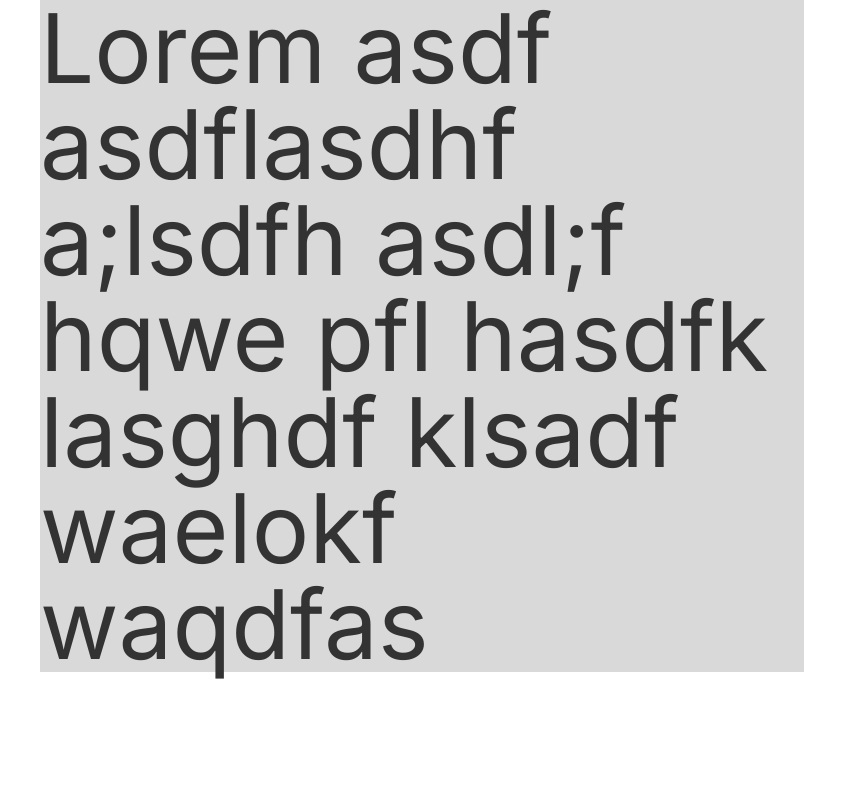
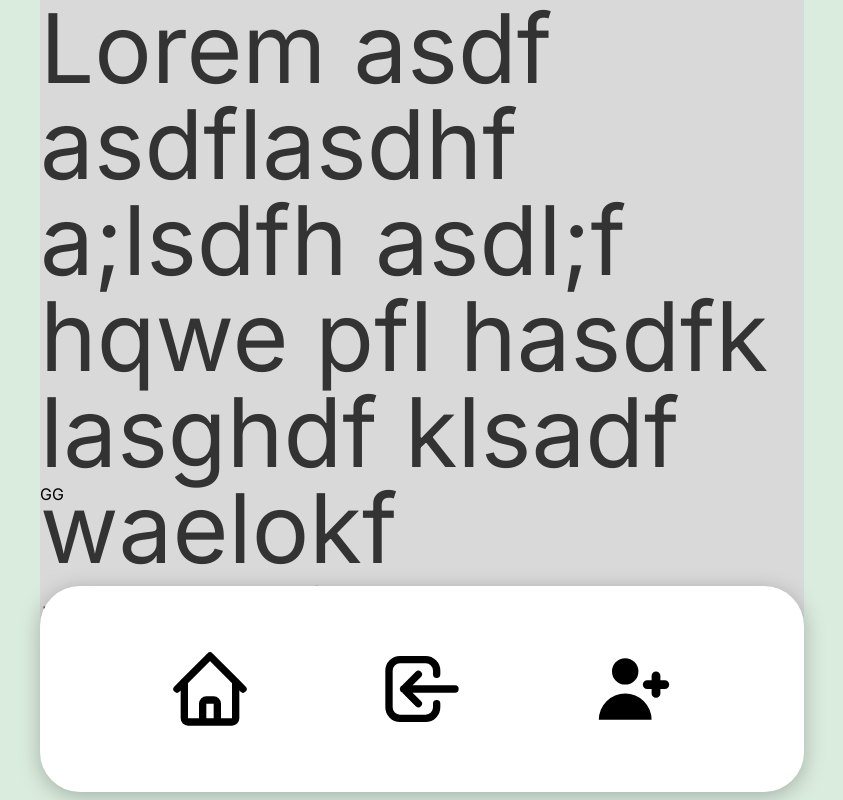
Before and after one commit to neilhsmith/accountable, a Next.js app in the folder accountable-next/: page / in a window 1280 px wide. Shown: the whole page, without its empty margins (218-1061 px from the left). Built offline with nearby package versions, Linux system fonts and the light colour scheme.

Commit message:
wip: nav

```diff
--- /dev/null
+++ b/accountable-next/src/features/app/layout.tsx
@@ -0,0 +1,26 @@
+import { PropsWithChildren } from "react"
+import classNames from "classnames"
+import Nav from "@/features/nav/nav"
+
+/**
+ * Wraps all pages and sets the header, nav, and page background color.
+ * @param bgColor A Tailwind background-color class. Take care to use the actual class name when setting this so that
+ * Tailwind's dyanmic class names. - https://tailwindcss.com/docs/content-configuration#dynamic-class-names
+ */
+const Layout = ({
+  bgColor,
+  children,
+}: PropsWithChildren<{
+  bgColor?: string
+}>) => {
+  return (
+    <div className={classNames(bgColor, "relative min-h-screen")}>
+      <div className="container absolute bottom-2 inset-x-0">
+        <Nav />
+      </div>
+      <div className="container">{children}</div>
+    </div>
+  )
+}
+
+export default Layout
--- /dev/null
+++ b/accountable-next/src/features/nav/background.tsx
@@ -0,0 +1,33 @@
+import { motion } from "framer-motion"
+
+const paths = {
+  square:
+    "M0 0 L 25 0 C38 0 38 0 50 0 C63 0 62 0 75 0 L 100 0 L 100 27 L 0 27 Z",
+  notched:
+    "M0 0 L 25 0 C38 0 38 8 50 8 C63 8 62 0 75 0 L 100 0 L 100 27 L 0 27 Z",
+}
+
+const NavBackground = ({ type = "square" }: { type?: keyof typeof paths }) => {
+  console.log("type", type)
+  return (
+    <svg
+      viewBox="0 0 100 27"
+      className="fill-white rounded md:rounded-lg lg:rounded-xl drop-shadow transform-gpu"
+      xmlns="http://www.w3.org/2000/svg"
+    >
+      <g>
+        <motion.path
+          animate={{
+            d: paths[type],
+          }}
+          transition={{
+            type: "spring",
+            bounce: 0.75,
+          }}
+        />
+      </g>
+    </svg>
+  )
+}
+
+export default NavBackground
--- /dev/null
+++ b/accountable-next/src/features/nav/link.tsx
@@ -0,0 +1,19 @@
+import { IconType } from "react-icons"
+
+export type NavLinkProps = {
+  href: string
+  icon: IconType
+  label: string
+}
+
+const NavLink = ({ href, icon, label }: NavLinkProps) => {
+  const Icon = icon
+
+  return (
+    <div className="flex justify-center">
+      <Icon className="h-full w-3/4 max-w-[3rem] sm:max-w-[4rem] md:max-w-[5rem] lg:max-w-[5.5rem]" />
+    </div>
+  )
+}
+
+export default NavLink
--- /dev/null
+++ b/accountable-next/src/features/nav/list.tsx
@@ -0,0 +1,15 @@
+import NavLink, { NavLinkProps } from "./link"
+
+const NavList = ({ items }: { items: NavLinkProps[] }) => {
+  return (
+    <ul className="flex items-center justify-evenly">
+      {items.map((item) => (
+        <li key={item.label} className="grow">
+          <NavLink href={item.href} icon={item.icon} label={item.label} />
+        </li>
+      ))}
+    </ul>
+  )
+}
+
+export default NavList
--- /dev/null
+++ b/accountable-next/src/features/nav/nav.tsx
@@ -0,0 +1,100 @@
+import { useState } from "react"
+import {
+  HiCog,
+  HiOutlineLogin,
+  HiOutlineLogout,
+  HiOutlineViewList,
+  HiOutlineHome,
+  HiUserAdd,
+} from "react-icons/hi"
+import { motion } from "framer-motion"
+import NavBackground from "./background"
+import NavList from "./list"
+
+const NAV_ITEMS = [
+  {
+    href: "/",
+    label: "Home",
+    menus: ["LOGGED_IN", "LOGGED_OUT"],
+    icon: HiOutlineHome,
+  },
+  {
+    href: "/login",
+    label: "Login",
+    menus: ["LOGGED_OUT"],
+    icon: HiOutlineLogin,
+  },
+  {
+    href: "/logout",
+    label: "Logout",
+    menus: ["LOGGED_IN"],
+    icon: HiOutlineLogout,
+  },
+  {
+    href: "/register",
+    label: "Register",
+    menus: ["LOGGED_OUT"],
+    icon: HiUserAdd,
+  },
+  {
+    href: "/settings",
+    label: "Settings",
+    menus: ["LOGGED_IN"],
+    icon: HiCog,
+  },
+  {
+    href: "/dashboard",
+    label: "Dashboard",
+    menus: ["LOGGED_IN"],
+    icon: HiOutlineViewList,
+  },
+]
+
+const listMovementVariants = {
+  square: {
+    y: 0,
+    transition: {
+      delay: 0.1,
+    },
+  },
+  notched: {
+    y: 16,
+    transition: {
+      delay: 0.025,
+    },
+  },
+}
+
+const Nav = () => {
+  const [bgType, setBgType] = useState<"notched" | "square">("square")
+
+  // TODO: will be determined by auth & bgType will then be determined by auth and current day's list status
+  const menu: "LOGGED_IN" | "LOGGED_OUT" = "LOGGED_OUT"
+  const menuItems = NAV_ITEMS.filter((item) => item.menus.includes(menu))
+
+  return (
+    <>
+      <div className="mb-20">
+        <button
+          onClick={() => setBgType(bgType === "square" ? "notched" : "square")}
+        >
+          GG
+        </button>
+      </div>
+      <nav className="relative">
+        <NavBackground type={bgType} />
+        <div className="absolute top-1/2 -translate-y-1/2 inset-x-3 sm:inset-x-8 md:inset-x-16">
+          <motion.div
+            variants={listMovementVariants}
+            initial={bgType}
+            animate={bgType === "square" ? "square" : "notched"}
+          >
+            <NavList items={menuItems} />
+          </motion.div>
+        </div>
+      </nav>
+    </>
+  )
+}
+
+export default Nav
--- a/accountable-next/src/pages/_app.tsx
+++ b/accountable-next/src/pages/_app.tsx
@@ -1,18 +1,29 @@
 import type { AppProps } from "next/app"
 import { Inter } from "next/font/google"
+import { AnimatePresence } from "framer-motion"
+import Layout from "@/features/app/layout"
 import "@/styles/globals.css"
-
-const inter = Inter({ subsets: ["latin"] })
 
 export default function App({ Component, pageProps }: AppProps) {
   return (
     <>
-      <style jsx global>{`
-        :root {
-          --font-sans: ${inter.style.fontFamily};
-        }
-      `}</style>
-      <Component {...pageProps} />
+      <GlobalFontStyle />
+      <Layout bgColor="bg-pages-green">
+        <AnimatePresence mode="wait" initial={false}>
+          <Component {...pageProps} />
+        </AnimatePresence>
+      </Layout>
     </>
   )
 }
+
+const inter = Inter({ subsets: ["latin"] })
+function GlobalFontStyle() {
+  return (
+    <style jsx global>{`
+      :root {
+        --font-sans: ${inter.style.fontFamily};
+      }
+    `}</style>
+  )
+}
--- a/accountable-next/src/pages/index.tsx
+++ b/accountable-next/src/pages/index.tsx
@@ -1,7 +1,7 @@
 export default function Home() {
   return (
     <main>
-      <p className="text-8xl container text-black bg-gray-light">
+      <p className="text-8xl text-black bg-gray-light">
         Lorem asdf asdflasdhf a;lsdfh asdl;f hqwe pfl hasdfk lasghdf klsadf
         waelokf waqdfas
       </p>
--- a/accountable-next/src/styles/tailwind/mobile-container.ts
+++ b/accountable-next/src/styles/tailwind/mobile-container.ts
@@ -17,7 +17,7 @@ export default ({ addComponents }: TailwindPluginProps) => {
       paddingRight: "6px",
       marginLeft: "auto",
       marginRight: "auto",
-      "@screen xl": {
+      "@screen lg": {
         maxWidth: "764px",
         paddingLeft: "0",
         paddingRight: "0",
--- a/accountable-next/src/styles/theme.ts
+++ b/accountable-next/src/styles/theme.ts
@@ -1,4 +1,4 @@
-import colors from "tailwindcss/colors"
+import defaultTheme from "tailwindcss/defaultTheme"
 
 /**
  * The main Tailwind theme.
@@ -8,22 +8,30 @@ import colors from "tailwindcss/colors"
  */
 
 export default {
+  borderRadius: {
+    sm: ".625rem", // 10px
+    md: "1.25rem", // 20px
+    DEFAULT: "1.25rem",
+    lg: "1.875rem", // 30px
+    xl: "2.5rem", // 40px
+    full: defaultTheme.borderRadius.full,
+  },
   colors: {
     transparent: "transparent",
     current: "currentColor",
-    white: colors.white,
+    white: "#FFFFFF",
     black: {
+      light: "#616161",
       DEFAULT: "#333333",
-      light: "#616161",
       dark: "#333333",
     },
     gray: {
+      light: "#D9D9D9",
       DEFAULT: "#A4A4A4",
-      light: "#D9D9D9",
       dark: "#A4A4A4",
     },
 
-    faded: {
+    pages: {
       brown: "#ECE3DA",
       gray: "#E5E6E1",
       blue: "#E2EAF1",
@@ -33,19 +41,15 @@ export default {
       pink: "#ECDAEB",
     },
   },
-  // container: {
-  //   center: true,
-  //   padding: {
-  //     DEFAULT: "4px",
-  //   },
-  // },
+  dropShadow: {
+    DEFAULT: "0 .25rem .625rem rgba(0, 0, 0, 0.25)",
+  },
   fontFamily: {
     sans: ["var(--font-sans)", "sans-serif"],
   },
   screens: {
-    sm: "320px",
-    md: "0",
-    lg: "0",
-    xl: "764px",
+    sm: "412px",
+    md: "542px",
+    lg: "764px",
   },
 }
```
